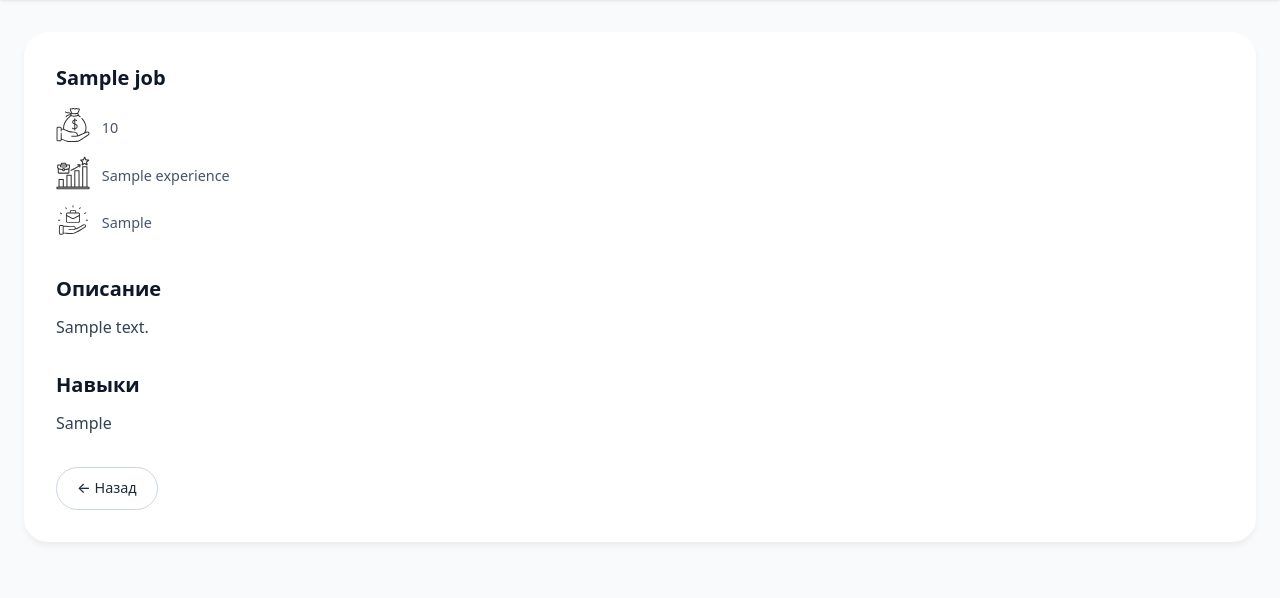
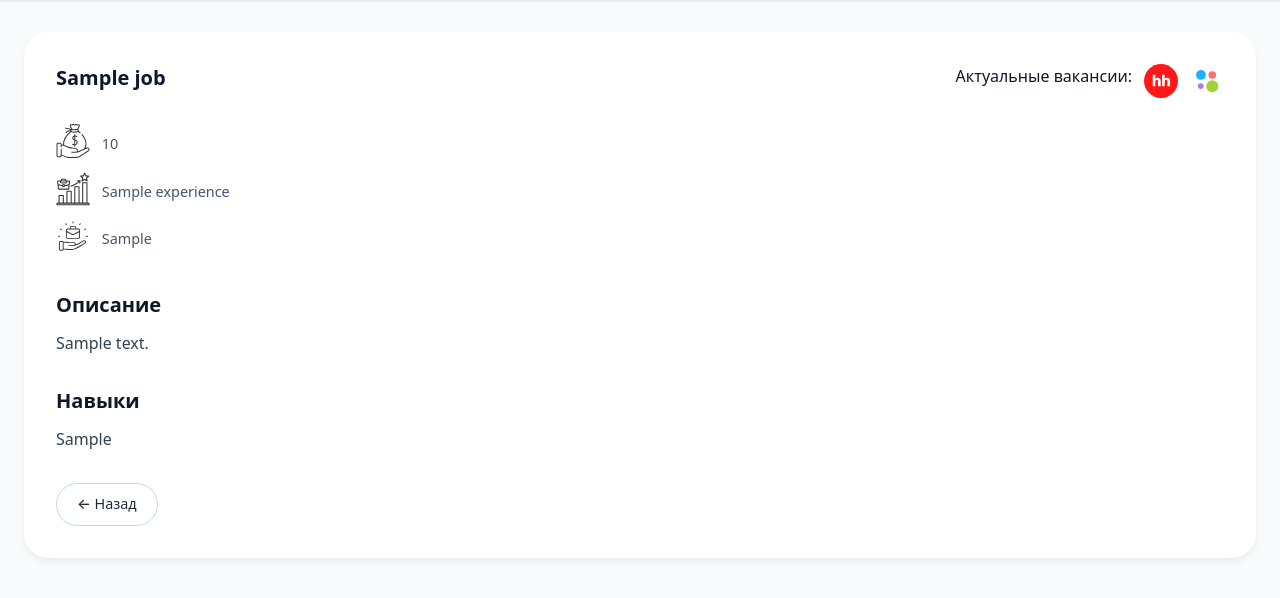
Before and after one commit to notonyx/job_recommendation_system, a Django app: template web/templates/web/job_detail.html in a window 1280 px wide. Shown: the part 68-666 px from the top of the page. Run offline with Django 5.2, Linux system fonts and the light colour scheme; the template is opened without the code that fills it: most values are stand-ins (such as "Sample title", 1, 10 or a date in 2020); parts of the project's set-up code (start-up, migrations or seed data) failed here and were passed over.

Commit message:
Ссылки на актуальные вакансии по названию

```diff
--- a/web/static/css/style.css
+++ b/web/static/css/style.css
@@ -495,3 +495,29 @@ body {
         transform: rotate(360deg);
     }
 }
+
+/* ------------------ ссылки -------------------- */
+
+.job-header {
+    display: flex;
+    justify-content: space-between;
+    align-items: center;
+    margin-bottom: 20px;
+}
+
+.job-links {
+    display: flex;
+    gap: 12px;
+}
+
+.job-link img {
+    width: 34px;
+    height: 34px;
+    transition: 0.2s;
+    opacity: 0.9;
+}
+
+.job-link img:hover {
+    transform: scale(1.1);
+    opacity: 1;
+}
--- a/web/templates/web/job_detail.html
+++ b/web/templates/web/job_detail.html
@@ -4,7 +4,31 @@
 
 <div class="job-detail">
 
-    <h2 class="job-title">{{ job.title }}</h2>
+    <div class="job-header">
+        <h2 class="job-title">{{ job.title }}</h2>
+
+        <div class="job-links">
+            <p> Актуальные вакансии:</p>
+
+            <!-- HeadHunter -->
+            <a href="https://hh.ru/search/vacancy?text={{ job.title|urlencode }}"
+            target="_blank"
+            class="job-link">
+
+                <img src="{% static 'icons/headhunter.svg' %}" alt="HH">
+            </a>
+
+            <!-- Авито Работа -->
+            <a href="https://www.avito.ru/all/vakansii?q={{ job.title|urlencode }}"
+            target="_blank"
+            class="job-link">
+
+                <img src="{% static 'icons/avito.svg' %}" alt="Avito">
+            </a>
+
+        </div>
+    </div>
+
     <div class="job-meta">
         {% if job.salary %}
             <div class="meta-item">
```
Also changed, not shown: main.py (+56 -30 lines), db.sqlite3, web/static/icons/avito.svg (added), web/static/icons/headhunter.svg (added).
